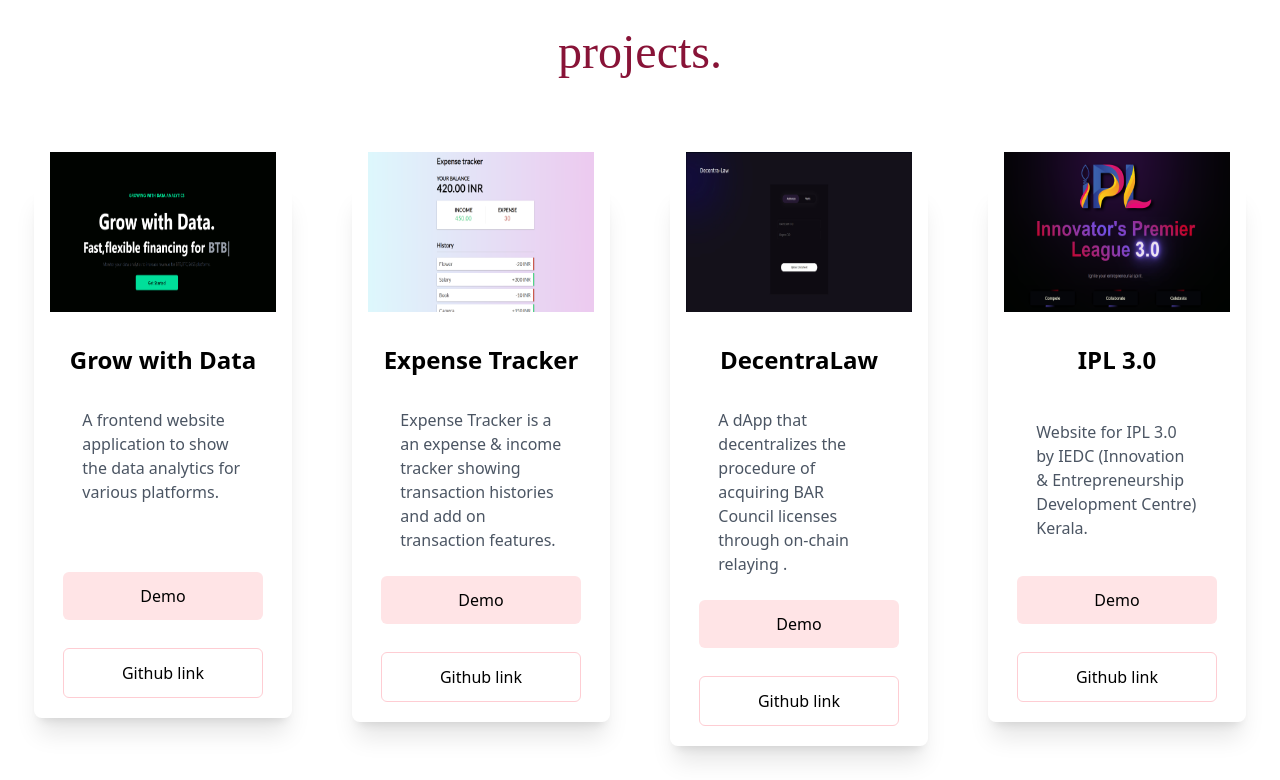
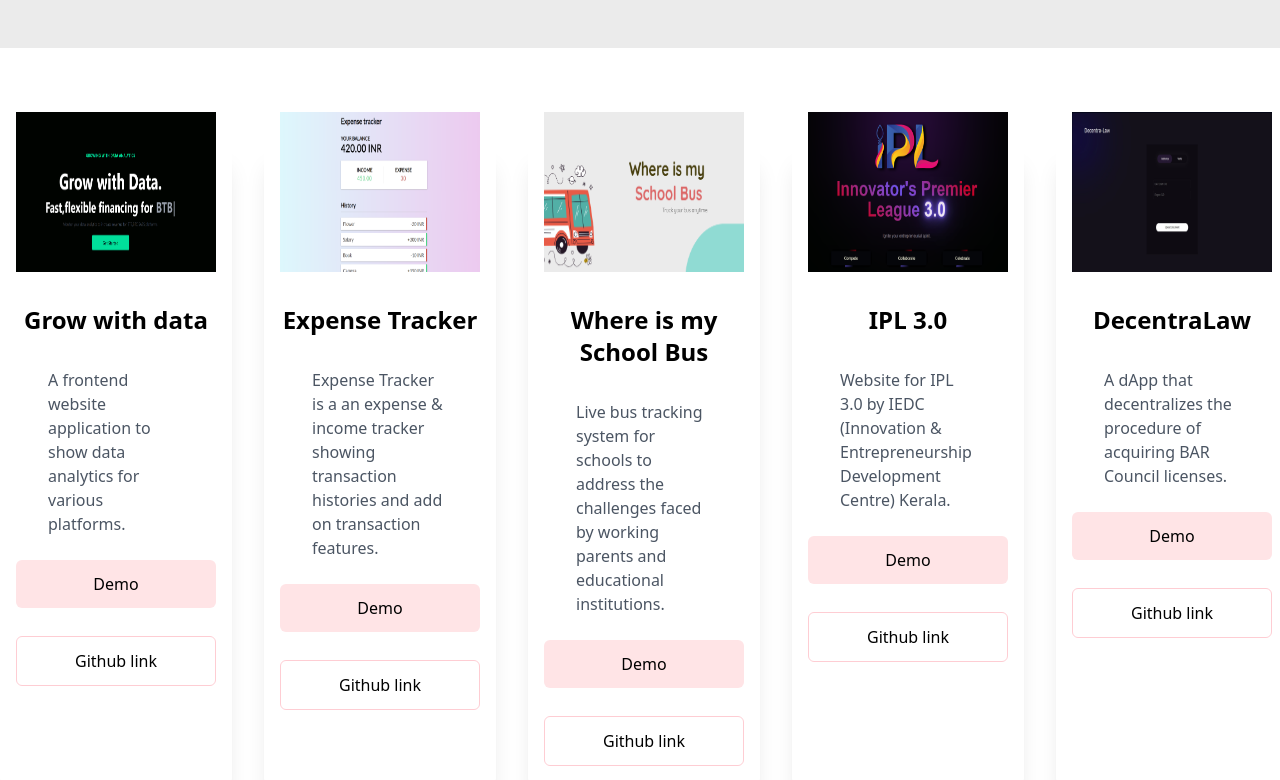
Before and after one commit to GayathriThejus/myportfolio, a React (Create React App) app: page / in a window 1280 px wide. Shown: the part 2780-3560 px from the top of the page. Built offline with nearby package versions, Linux system fonts and the light colour scheme.

Commit message:
add project

```diff
--- a/src/components/Card.js
+++ b/src/components/Card.js
@@ -1,23 +1,23 @@
-// import React from 'react'
+import React from 'react'
 
-// const Card = ({id,image,title,description,demolink,githublink}) => {
-//     const handleClick = (link) => {
-//         window.open(link, "_blank");
-//       };
+const Card = ({id,image,title,description,demolink,githublink}) => {
+    const handleClick = (link) => {
+        window.open(link, "_blank");
+      };
 
-//   return (
-//     <div className='w-[90%] mx-auto shadow-xl flex flex-col p-4 my-4 rounded-lg hover:scale-105 duration-300'>
-//     <img className='w-20 mx-auto mt-[-3rem] w-[250px] h-[160px]'src={image} alt='/'/>
-//     <h2 className='text-2xl font-bold text-center py-8'>{title}</h2>
-//     <div className=' font-sm'>
-//       <p className='text-gray-600 mx-8 '>{description} </p>
-//     </div>
-//     <div >
-//     <button onClick={()=>handleClick({demolink})} className='bg-rose-100 w-[200px] rounded-md font-medium my-6 mx-auto px-6 py-3 text-black'>Demo</button>
-//     <button onClick={()=>handleClick({githublink})} className='border border-rose-200 w-[200px] rounded-md font-medium my-1 mx-auto px-6 py-3 text-black'>Github link</button>
-//     </div>
-//     </div>
-//   )
-// }
+  return (
+    <div className='w-[90%] mx-auto shadow-xl flex flex-col p-4 my-4 rounded-lg hover:scale-105 duration-300'>
+    <img className='w-20 mx-auto mt-[-3rem] w-[250px] h-[160px]'src={image} alt='/'/>
+    <h2 className='text-2xl font-bold text-center py-8'>{title}</h2>
+    <div className=' font-sm'>
+      <p className='text-gray-600 mx-8 '>{description} </p>
+    </div>
+    <div >
+    <button onClick={()=>handleClick({demolink})} className='bg-rose-100 w-[200px] rounded-md font-medium my-6 mx-auto px-6 py-3 text-black'>Demo</button>
+    <button onClick={()=>handleClick({githublink})} className='border border-rose-200 w-[200px] rounded-md font-medium my-1 mx-auto px-6 py-3 text-black'>Github link</button>
+    </div>
+    </div>
+  )
+}
 
-// export default Card
+export default Card
--- a/src/components/Projects.js
+++ b/src/components/Projects.js
@@ -3,91 +3,76 @@
 import exp from "../assets/Expense.png"
 import decentra from "../assets/decentralaw.jpg"
 import ipl from "../assets/ipl.png"
-import {motion} from 'framer-motion'
-import {fadeIn} from '../components/variants'
+import Card from "./Card"
+import sbtracker from "../assets/sbtracker.png"
 
 const Projects = () => {
-  const handleClick = (link) => {
-    window.open(link, "_blank");
-  };
 
+  const projects =[
+    {
+      id:1,
+      image:data,
+      title:"Grow with data",
+      description:"A frontend website application to show data analytics for various platforms.",
+      demolink:"https://dataweb-sand.vercel.app/",
+      githublink:"https://github.com/GayathriThejus/dataweb"
+    },
+    {
+      id:2,
+      image:exp,
+      title:"Expense Tracker",
+      description:"Expense Tracker is a an expense & income tracker showing transaction histories and add on transaction features.",
+      demolink:"https://expensetracker-lilac-eta.vercel.app/",
+      githublink:"https://github.com/GayathriThejus/Expensetracker"
+    },
+    {
+      id: 3,
+      image: sbtracker,
+      title: "Where is my School Bus",
+      description: "Live bus tracking system for schools to address the challenges faced by working parents and educational institutions.",
+      demolink: "https://github.com/AjmiNasar/gp18.sbtracker",
+      githublink: "https://github.com/AjmiNasar/gp18.sbtracker"
+    },
+    {
+      id: 4,
+      image: ipl,
+      title: "IPL 3.0",
+      description: "Website for IPL 3.0 by IEDC (Innovation & Entrepreneurship Development Centre) Kerala.",
+      demolink: "https://ipl-final-git-newbranch-gayathri-thejus-projects.vercel.app/",
+      githublink: "https://github.com/GayathriThejus/IPL_IEDC"
+    },
+    {
+      id: 4,
+      image: decentra,
+      title: "DecentraLaw",
+      description: "A dApp that decentralizes the procedure of acquiring BAR Council licenses.",
+      demolink: "https://github.com/GayathriThejus/Decentra-Law",
+      githublink: "https://github.com/GayathriThejus/Decentra-Law"
+    }
+  ]
   return (
-    <div className='w-full py-[5rem] bg-white '>
-      <h1 className='font-bold text-4xl md:text-5xl py-3 dm mx-auto text-rose-900 text-center mb-[80px]'>projects.</h1>
-        <div className='max-w-[1240px] mx-auto grid md:grid-cols-4 gap-8'>
-        <motion.div
-              variants={fadeIn("top",0.2)}
-              initial='hidden'
-              whileInView={'show'}
-              viewport={{once:true,amount:0.7}}>
-        <div className='w-[90%] mx-auto shadow-xl flex flex-col p-4 my-4 rounded-lg hover:scale-105 duration-300'>
-        <img className='w-20 mx-auto mt-[-3rem] w-[250px] h-[160px]'src={data} alt='/'/>
-        <h2 className='text-2xl font-bold text-center py-8'>Grow with Data</h2>
-        <div className=' font-sm'>
-          <p className='text-gray-600 mx-8 pb-11'>A frontend website application to show the data analytics for various platforms. </p>
-        </div>
-        <button onClick={()=>handleClick("https://dataweb-sand.vercel.app/")} className='bg-rose-100 w-[200px] rounded-md font-medium my-6 mx-auto px-6 py-3 text-black'>Demo</button>
-        <button onClick={()=>handleClick("https://github.com/GayathriThejus/dataweb")} className='border border-rose-200 w-[200px] rounded-md font-medium my-1 mx-auto px-6 py-3 text-black'>Github link</button>
-        </div>
-        </motion.div>
+    <>
+      <h1 className='font-bold text-4xl md:text-5xl py-3 dm mx-auto text-rose-900 text-center mb-10 '>Projects</h1>
+    <div className='w-full py-[5rem] bg-white overflow-x-scroll scrollbar-hide '>
 
-        <motion.div
-              variants={fadeIn("top",0.2)}
-              initial='hidden'
-              whileInView={'show'}
-              viewport={{once:true,amount:0.7}}>
-        <div className='w-[90%] mx-auto shadow-xl flex flex-col p-4 my-4 rounded-lg hover:scale-105 duration-300'>
-        <img className='w-20 mx-auto mt-[-3rem] w-[250px] h-[160px]'src={exp} alt='/'/>
-        <h2 className='text-2xl font-bold text-center py-8'>Expense Tracker</h2>
-        <div className=' font-sm'>
-          <p className='text-gray-600 mx-8 '>Expense Tracker is a an expense & income tracker showing transaction histories and add on transaction features.</p>
-        </div>
-        <button onClick={()=>handleClick("https://expensetracker-lilac-eta.vercel.app/")} className='bg-rose-100 w-[200px] rounded-md font-medium my-6 mx-auto px-6 py-3 text-black' >Demo</button>
-        <button onClick={()=>handleClick("https://github.com/GayathriThejus/Expensetracker")} className='border border-rose-200 w-[200px] rounded-md font-medium my-1 mx-auto px-6 py-3 text-black'>Github link</button>
-        </div>
-        </motion.div>
-
-        <motion.div
-              variants={fadeIn("top",0.2)}
-              initial='hidden'
-              whileInView={'show'}
-              viewport={{once:true,amount:0.7}}>
-        <div className='w-[90%] mx-auto shadow-xl flex flex-col p-4 my-4 rounded-lg hover:scale-105 duration-300'>
-        <img className='w-20 mx-auto mt-[-3rem] w-[250px] h-[160px]'src={decentra} alt='/'/>
-        <h2 className='text-2xl font-bold text-center py-8'>DecentraLaw</h2>
-        <div className=' font-sm'>
-          <p className='text-gray-600 mx-8 '>A dApp that decentralizes the procedure of acquiring BAR Council licenses through on-chain relaying .</p>
-        </div>
-        <button onClick={()=>handleClick("https://github.com/GayathriThejus/Decentra-Law")} className='bg-rose-100 w-[200px] rounded-md font-medium my-6 mx-auto px-6 py-3 text-black'>Demo</button>
-        <button onClick={()=>handleClick("https://github.com/GayathriThejus/Decentra-Law")} className='border border-rose-200 w-[200px] rounded-md font-medium my-1 mx-auto px-6 py-3 text-black'>Github link</button>
-        </div>
-        </motion.div>
-
-        <motion.div
-              variants={fadeIn("top",0.2)}
-              initial='hidden'
-              whileInView={'show'}
-              viewport={{once:true,amount:0.7}}>
-        <div className='w-[90%] mx-auto shadow-xl flex flex-col p-4 my-4 rounded-lg hover:scale-105 duration-300'>
-        <img className='w-20 mx-auto mt-[-3rem] w-[250px] h-[160px]'src={ipl} alt='/'/>
-        <h2 className='text-2xl font-bold text-center py-8'>IPL 3.0</h2>
-        <div className='font-sm'>
-          <p className='text-gray-600 mx-8 py-3 '>Website for IPL 3.0 by IEDC (Innovation & Entrepreneurship Development Centre) Kerala.</p>
-        </div>
-        <button onClick={()=>handleClick("https://ipl-final-git-newbranch-gayathri-thejus-projects.vercel.app/")}  className='bg-rose-100 w-[200px] rounded-md font-medium my-6 mx-auto px-6 py-3 text-black'>Demo</button>
-        <button onClick={()=>handleClick("https://github.com/GayathriThejus/IPL_IEDC")} className='border border-rose-200 w-[200px] rounded-md font-medium my-1 mx-auto px-6 py-3 text-black'>Github link</button>
-        </div>
-        </motion.div>
-
-
-        </div>
-
+      <div className='flex space-x-8'>
+        {projects.map(project=>(
+          <Card
+            key={project.id}
+            image={project.image}
+            title={project.title}
+            description={project.description}
+            demolink={project.demolink}
+            githublink={project.githublink}
+          />
+        ))}
+      </div>
     </div>
+    </>
   )
 }
 
 export default Projects
-
 
 
 
@@ -96,60 +81,86 @@
 // import exp from "../assets/Expense.png"
 // import decentra from "../assets/decentralaw.jpg"
 // import ipl from "../assets/ipl.png"
-// import Card from "./Card"
+// import {motion} from 'framer-motion'
+// import {fadeIn} from '../components/variants'
 
 // const Projects = () => {
+//   const handleClick = (link) => {
+//     window.open(link, "_blank");
+//   };
 
-//   const projects =[
-//     {
-//       id:1,
-//       image:data,
-//       title:"Grow with data",
-//       description:"A frontend website application to show data analytics for various platforms.",
-//       demolink:"https://dataweb-sand.vercel.app/",
-//       githublink:"https://github.com/GayathriThejus/dataweb"
-//     },
-//     {
-//       id:2,
-//       image:exp,
-//       title:"Expense Tracker",
-//       description:"Expense Tracker is a an expense & income tracker showing transaction histories and add on transaction features.",
-//       demolink:"https://expensetracker-lilac-eta.vercel.app/",
-//       githublink:"https://github.com/GayathriThejus/Expensetracker"
-//     },
-//     {
-//       id: 3,
-//       image: decentra,
-//       title: "DecentraLaw",
-//       description: "A dApp that decentralizes the procedure of acquiring BAR Council licenses through on-chain relaying.",
-//       demolink: "https://github.com/GayathriThejus/Decentra-Law",
-//       githublink: "https://github.com/GayathriThejus/Decentra-Law"
-//     },
-//     {
-//       id: 4,
-//       image: ipl,
-//       title: "IPL 3.0",
-//       description: "Website for IPL 3.0 by IEDC (Innovation & Entrepreneurship Development Centre) Kerala.",
-//       demolink: "https://ipl-final-git-newbranch-gayathri-thejus-projects.vercel.app/",
-//       githublink: "https://github.com/GayathriThejus/IPL_IEDC"
-//     }
-//   ]
 //   return (
 //     <div className='w-full py-[5rem] bg-white '>
 //       <h1 className='font-bold text-4xl md:text-5xl py-3 dm mx-auto text-rose-900 text-center mb-[80px]'>projects.</h1>
 //         <div className='max-w-[1240px] mx-auto grid md:grid-cols-4 gap-8'>
-//           {projects.map(project=>(
-//             <Card
-//               key= {project.id}
-//               image={project.image}
-//               title={project.title}
-//               description={project.description}
-//               demolink={project.demolink}
-//               githublink={project.githublink}
-//             />
-//           ))}
-//                     </div>
-//       </div>
+//         <motion.div
+//               variants={fadeIn("top",0.2)}
+//               initial='hidden'
+//               whileInView={'show'}
+//               viewport={{once:true,amount:0.7}}>
+//         <div className='w-[90%] mx-auto shadow-xl flex flex-col p-4 my-4 rounded-lg hover:scale-105 duration-300'>
+//         <img className='w-20 mx-auto mt-[-3rem] w-[250px] h-[160px]'src={data} alt='/'/>
+//         <h2 className='text-2xl font-bold text-center py-8'>Grow with Data</h2>
+//         <div className=' font-sm'>
+//           <p className='text-gray-600 mx-8 pb-11'>A frontend website application to show the data analytics for various platforms. </p>
+//         </div>
+//         <button onClick={()=>handleClick("https://dataweb-sand.vercel.app/")} className='bg-rose-100 w-[200px] rounded-md font-medium my-6 mx-auto px-6 py-3 text-black'>Demo</button>
+//         <button onClick={()=>handleClick("https://github.com/GayathriThejus/dataweb")} className='border border-rose-200 w-[200px] rounded-md font-medium my-1 mx-auto px-6 py-3 text-black'>Github link</button>
+//         </div>
+//         </motion.div>
+
+//         <motion.div
+//               variants={fadeIn("top",0.2)}
+//               initial='hidden'
+//               whileInView={'show'}
+//               viewport={{once:true,amount:0.7}}>
+//         <div className='w-[90%] mx-auto shadow-xl flex flex-col p-4 my-4 rounded-lg hover:scale-105 duration-300'>
+//         <img className='w-20 mx-auto mt-[-3rem] w-[250px] h-[160px]'src={exp} alt='/'/>
+//         <h2 className='text-2xl font-bold text-center py-8'>Expense Tracker</h2>
+//         <div className=' font-sm'>
+//           <p className='text-gray-600 mx-8 '>Expense Tracker is a an expense & income tracker showing transaction histories and add on transaction features.</p>
+//         </div>
+//         <button onClick={()=>handleClick("https://expensetracker-lilac-eta.vercel.app/")} className='bg-rose-100 w-[200px] rounded-md font-medium my-6 mx-auto px-6 py-3 text-black' >Demo</button>
+//         <button onClick={()=>handleClick("https://github.com/GayathriThejus/Expensetracker")} className='border border-rose-200 w-[200px] rounded-md font-medium my-1 mx-auto px-6 py-3 text-black'>Github link</button>
+//         </div>
+//         </motion.div>
+
+//         <motion.div
+//               variants={fadeIn("top",0.2)}
+//               initial='hidden'
+//               whileInView={'show'}
+//               viewport={{once:true,amount:0.7}}>
+//         <div className='w-[90%] mx-auto shadow-xl flex flex-col p-4 my-4 rounded-lg hover:scale-105 duration-300'>
+//         <img className='w-20 mx-auto mt-[-3rem] w-[250px] h-[160px]'src={decentra} alt='/'/>
+//         <h2 className='text-2xl font-bold text-center py-8'>DecentraLaw</h2>
+//         <div className=' font-sm'>
+//           <p className='text-gray-600 mx-8 '>A dApp that decentralizes the procedure of acquiring BAR Council licenses through on-chain relaying .</p>
+//         </div>
+//         <button onClick={()=>handleClick("https://github.com/GayathriThejus/Decentra-Law")} className='bg-rose-100 w-[200px] rounded-md font-medium my-6 mx-auto px-6 py-3 text-black'>Demo</button>
+//         <button onClick={()=>handleClick("https://github.com/GayathriThejus/Decentra-Law")} className='border border-rose-200 w-[200px] rounded-md font-medium my-1 mx-auto px-6 py-3 text-black'>Github link</button>
+//         </div>
+//         </motion.div>
+
+//         <motion.div
+//               variants={fadeIn("top",0.2)}
+//               initial='hidden'
+//               whileInView={'show'}
+//               viewport={{once:true,amount:0.7}}>
+//         <div className='w-[90%] mx-auto shadow-xl flex flex-col p-4 my-4 rounded-lg hover:scale-105 duration-300'>
+//         <img className='w-20 mx-auto mt-[-3rem] w-[250px] h-[160px]'src={ipl} alt='/'/>
+//         <h2 className='text-2xl font-bold text-center py-8'>IPL 3.0</h2>
+//         <div className='font-sm'>
+//           <p className='text-gray-600 mx-8 py-3 '>Website for IPL 3.0 by IEDC (Innovation & Entrepreneurship Development Centre) Kerala.</p>
+//         </div>
+//         <button onClick={()=>handleClick("https://ipl-final-git-newbranch-gayathri-thejus-projects.vercel.app/")}  className='bg-rose-100 w-[200px] rounded-md font-medium my-6 mx-auto px-6 py-3 text-black'>Demo</button>
+//         <button onClick={()=>handleClick("https://github.com/GayathriThejus/IPL_IEDC")} className='border border-rose-200 w-[200px] rounded-md font-medium my-1 mx-auto px-6 py-3 text-black'>Github link</button>
+//         </div>
+//         </motion.div>
+
+
+//         </div>
+
+//     </div>
 //   )
 // }
 
--- a/src/index.css
+++ b/src/index.css
@@ -21,3 +21,7 @@
   font-weight: 400;
   font-style: normal;
   }
+
+  .scrollbar-hide::-webkit-scrollbar {
+    display: none;
+}
```
Also changed, not shown: src/assets/sbtracker.png (added).
